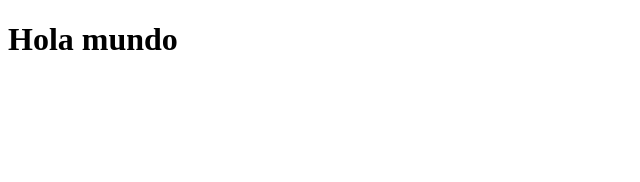
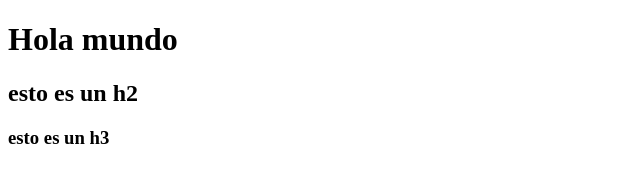
Before and after one commit to Leidyholguin/proyecto, a plain HTML site: page index.html in a window 1280 px wide. Shown: the whole page, without its empty margins (0-640 px from the left). Drawn offline with Linux system fonts and the light colour scheme.

Commit message:
agrege un h3

```diff
--- a/index.html
+++ b/index.html
@@ -9,5 +9,7 @@
 </head>
 <body>
     <h1>Hola mundo</h1>
+    <h2>esto es un h2</h2>
+    <h3>esto es un h3</h3>
 </body>
 </html>
```
